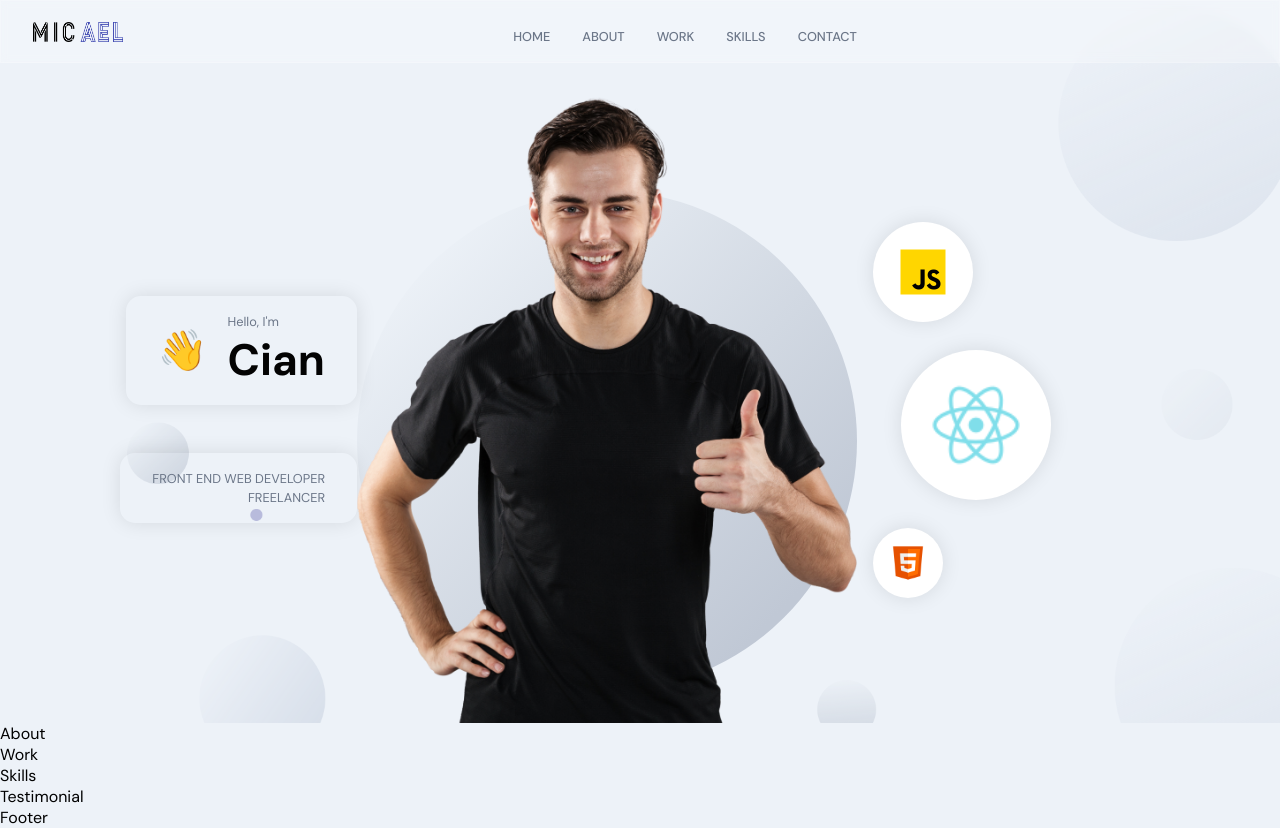
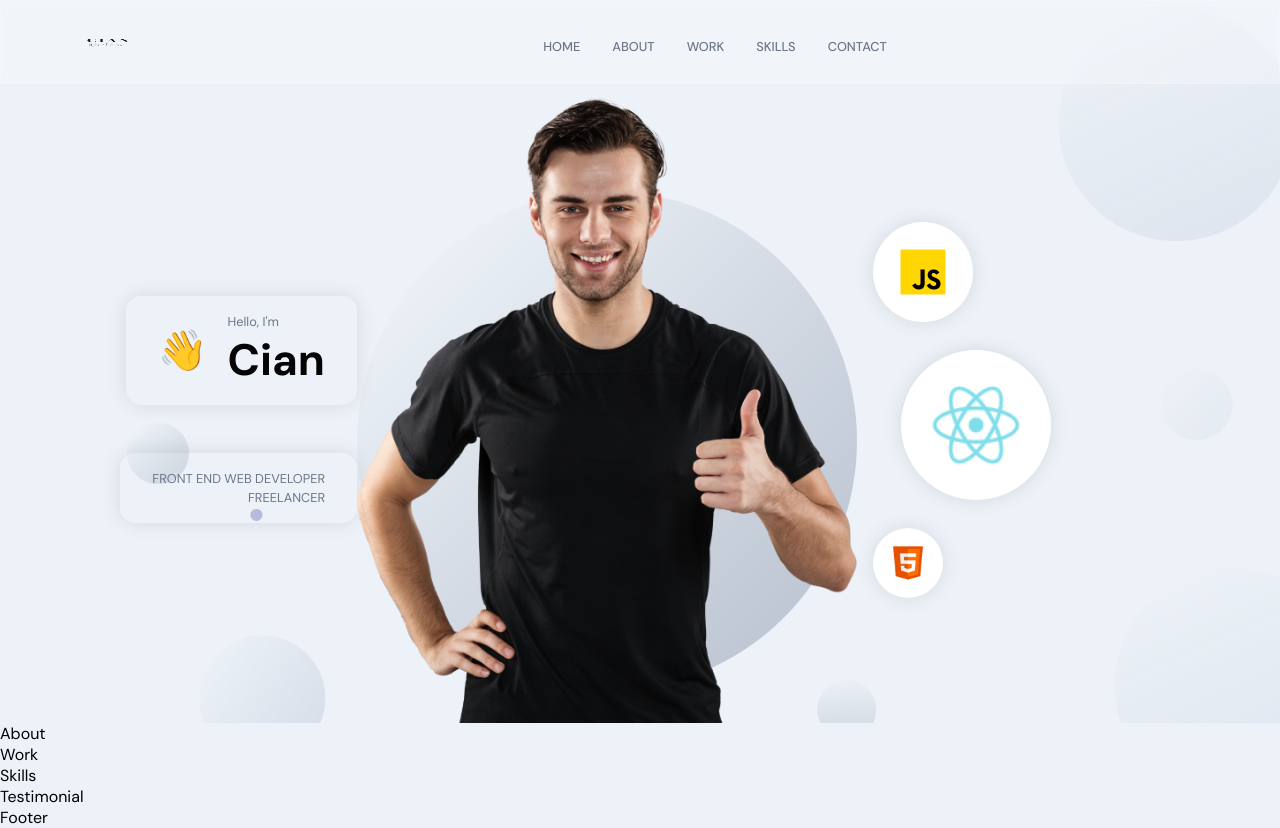
Before and after one commit to ciandevelops/cian-butler, a React (Create React App) app: page / in a window 1280 px wide. Built offline with nearby package versions, Linux system fonts and the light colour scheme.

Commit message:
attempted logo

```diff
--- a/src/components/Navbar/Navbar.scss
+++ b/src/components/Navbar/Navbar.scss
@@ -18,8 +18,8 @@
   align-items: center;
 
   img {
-    width: 90px;
-    height: 20px;
+    width: 150px;
+    height: 50px;
 
     @media screen and (min-width: 2000px) {
       width: 180px;
```
Also changed, not shown: src/assets/logo.png.
